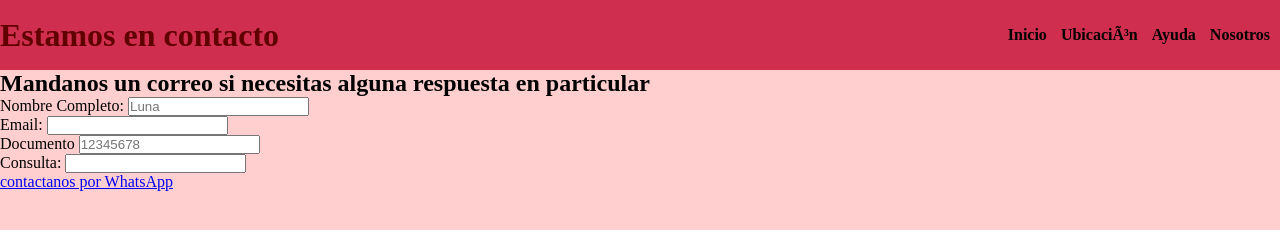
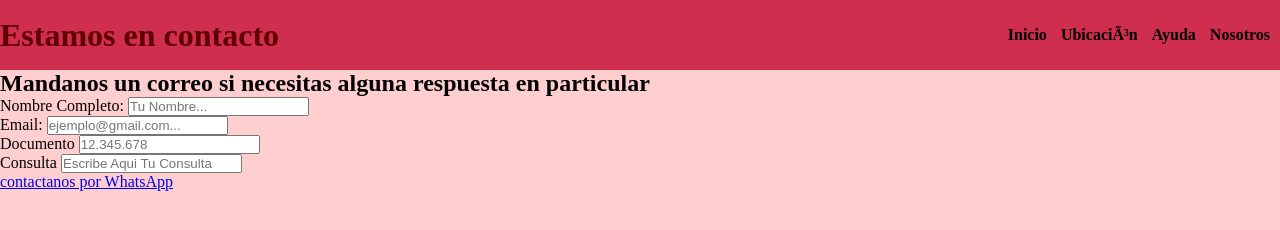
Before and after one commit to Quimey-max/CristalClothes, a plain HTML site: page cristal clothes/pages/contacto.html in a window 1280 px wide. Drawn offline with Linux system fonts and the light colour scheme.

```diff
--- a/cristal clothes/pages/contacto.html
+++ b/cristal clothes/pages/contacto.html
@@ -20,26 +20,26 @@
     </nav>
 </header>
 
-<body>
+<body class="contact-page">
 
     <form action="" class="m-3">
         <h2>
         Mandanos un correo si necesitas alguna respuesta en particular</h2>
         <div class="m-2">
             <label for="" class="ms-5">Nombre Completo:</label>
-            <input type="text" placeholder="Luna" class="p-2">
+            <input type="text" placeholder="Tu Nombre..." class="p-2">
         </div>
         <div>
             <label>Email:</label>
-            <input type="text">
+            <input type="text" placeholder="ejemplo@gmail.com...">
         </div>
         <div>
             <label >Documento</label>
-            <input type="number" placeholder="12345678">
+            <input type="number" placeholder="12.345.678">
         </div>
         <div>
-            <label>Consulta:</label>
-            <input type="text" class="p-5">
+            <label >Consulta</label>
+            <input type="text" placeholder="Escribe Aqui Tu Consulta" class="p-5">
         </div>
     </form>
     <a href="https://wa.me/1234567890" target="_blank"> contactanos por WhatsApp </a>
--- a/cristal clothes/sass/style.css
+++ b/cristal clothes/sass/style.css
@@ -77,5 +77,3 @@ main button {
 main button:hover {
   text-decoration: line-through;
 }
-
-/*# sourceMappingURL=style.css.map */
```
Also changed, not shown: cristal clothes/assets/NVE_ Creative Marketing Agency.jpeg (deleted), cristal clothes/styles/styles.css (line endings or trailing spaces), 2 other files.
